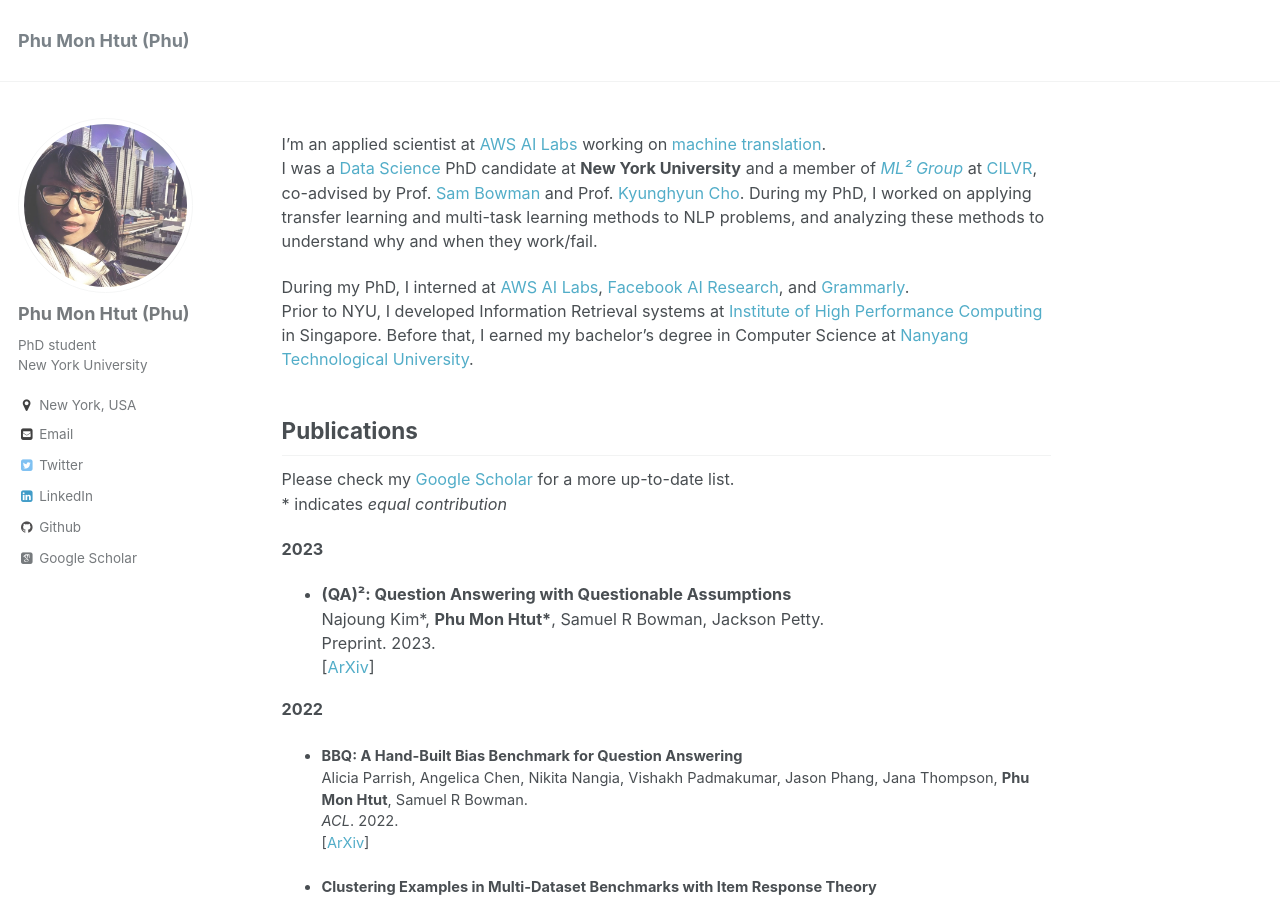
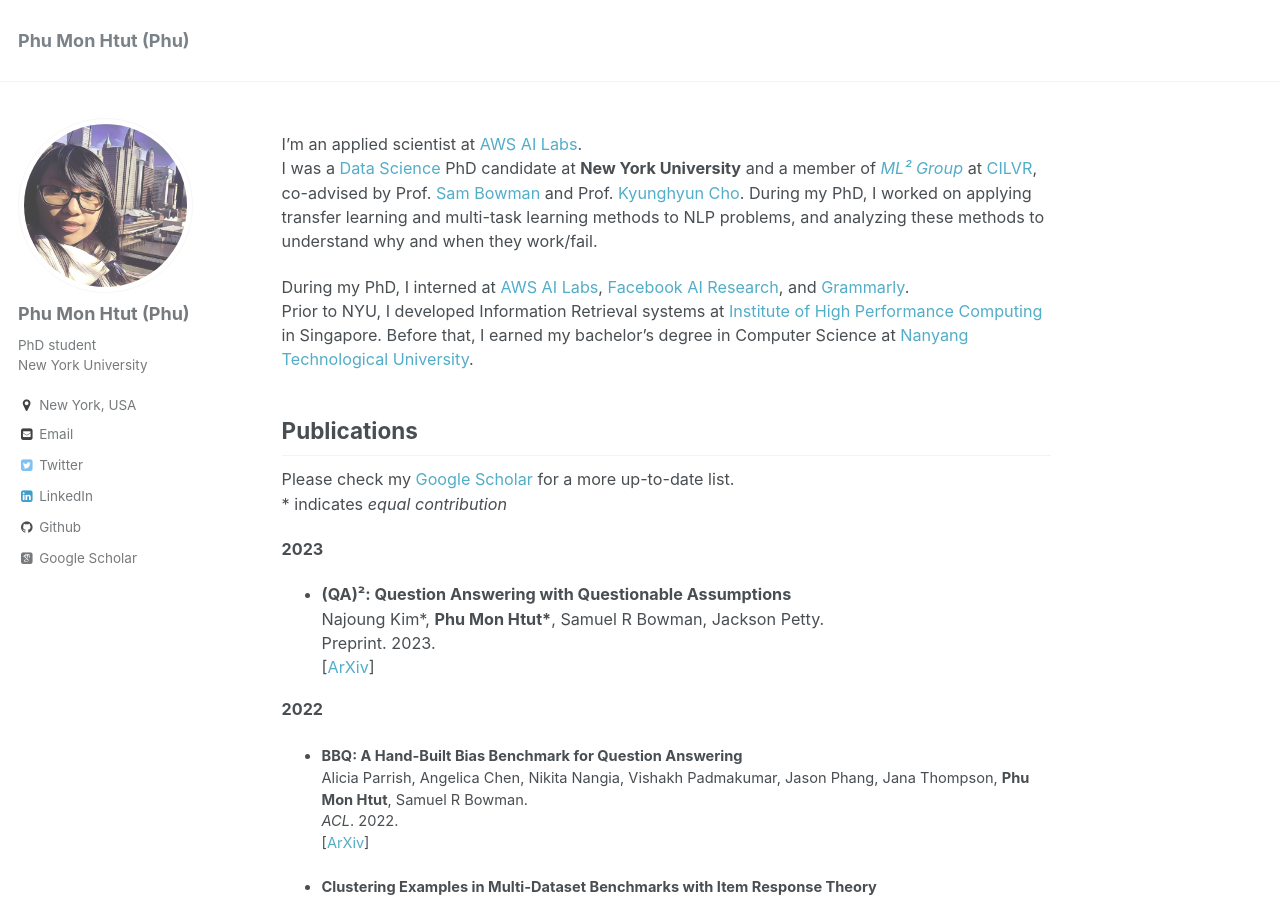
Before and after one commit to phu-pmh/phu-pmh.github.io, a Jekyll site: the page built from _pages/about.md, in a window 1280 px wide and 900 px high. Built offline with Jekyll 4.4.1, drawn with Linux system fonts in a browser that asks for light colours; some web fonts are replaced.

Commit message:
Update about.md

```diff
--- a/_pages/about.md
+++ b/_pages/about.md
@@ -8,7 +8,7 @@
   - /about.html
 ---
 
-I'm an applied scientist at [AWS AI Labs](https://www.amazon.science/) working on [machine translation](https://aws.amazon.com/translate/).
+I'm an applied scientist at [AWS AI Labs](https://www.amazon.science/).
 I was a [Data Science](https://cds.nyu.edu/) PhD candidate at **New York University** and a member of *[ML² Group](https://wp.nyu.edu/ml2/)* at [CILVR](https://wp.nyu.edu/cilvr/), co-advised by Prof. [Sam Bowman](https://www.nyu.edu/projects/bowman/) and Prof. [Kyunghyun Cho](http://www.kyunghyuncho.me/). During my PhD, I worked on applying transfer learning and multi-task learning methods to NLP problems, and analyzing these methods to understand why and when they work/fail.
 
 During my PhD, I interned at [AWS AI Labs](https://www.amazon.science/), [Facebook AI Research](https://ai.facebook.com/), and [Grammarly](https://www.grammarly.com/).
```
